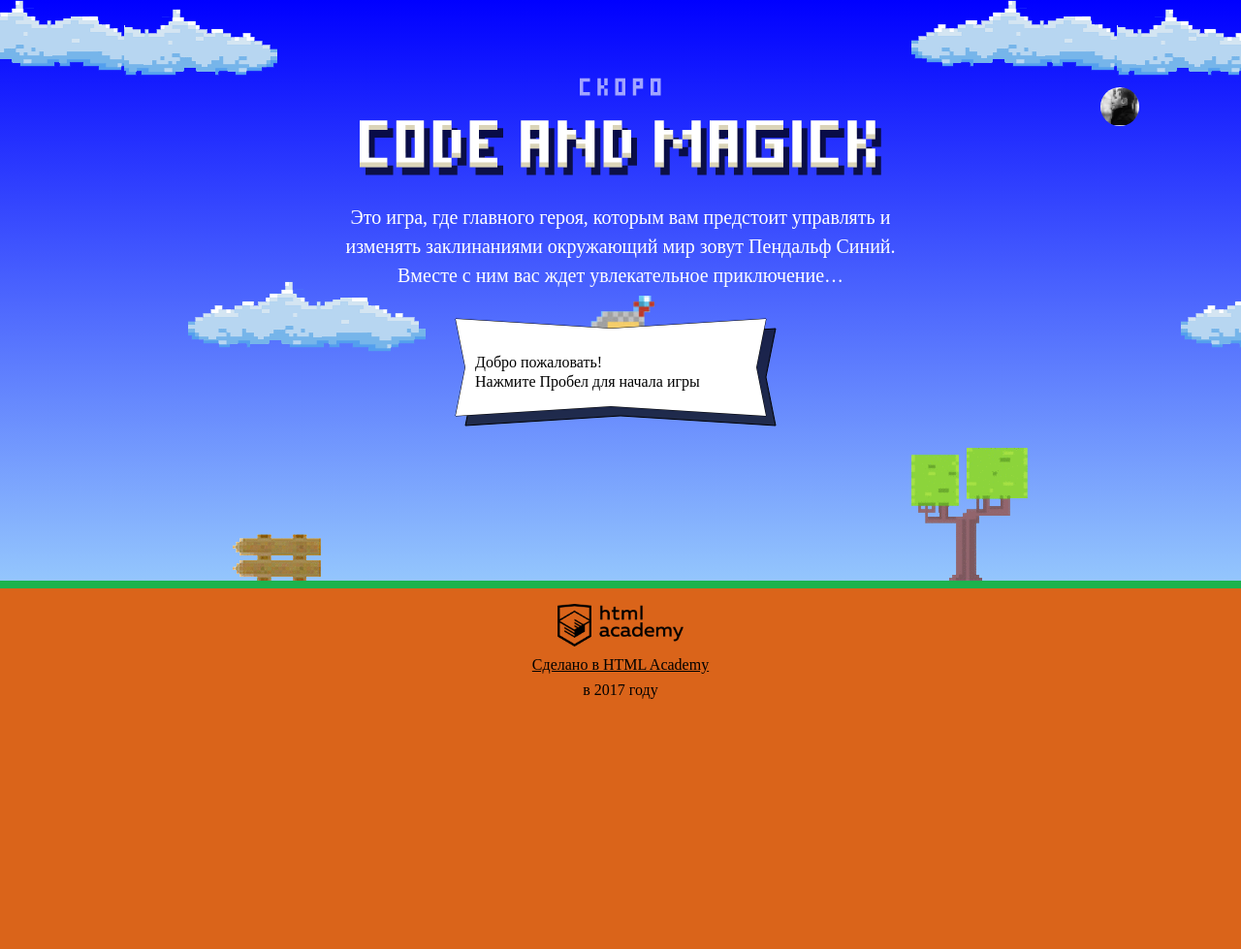
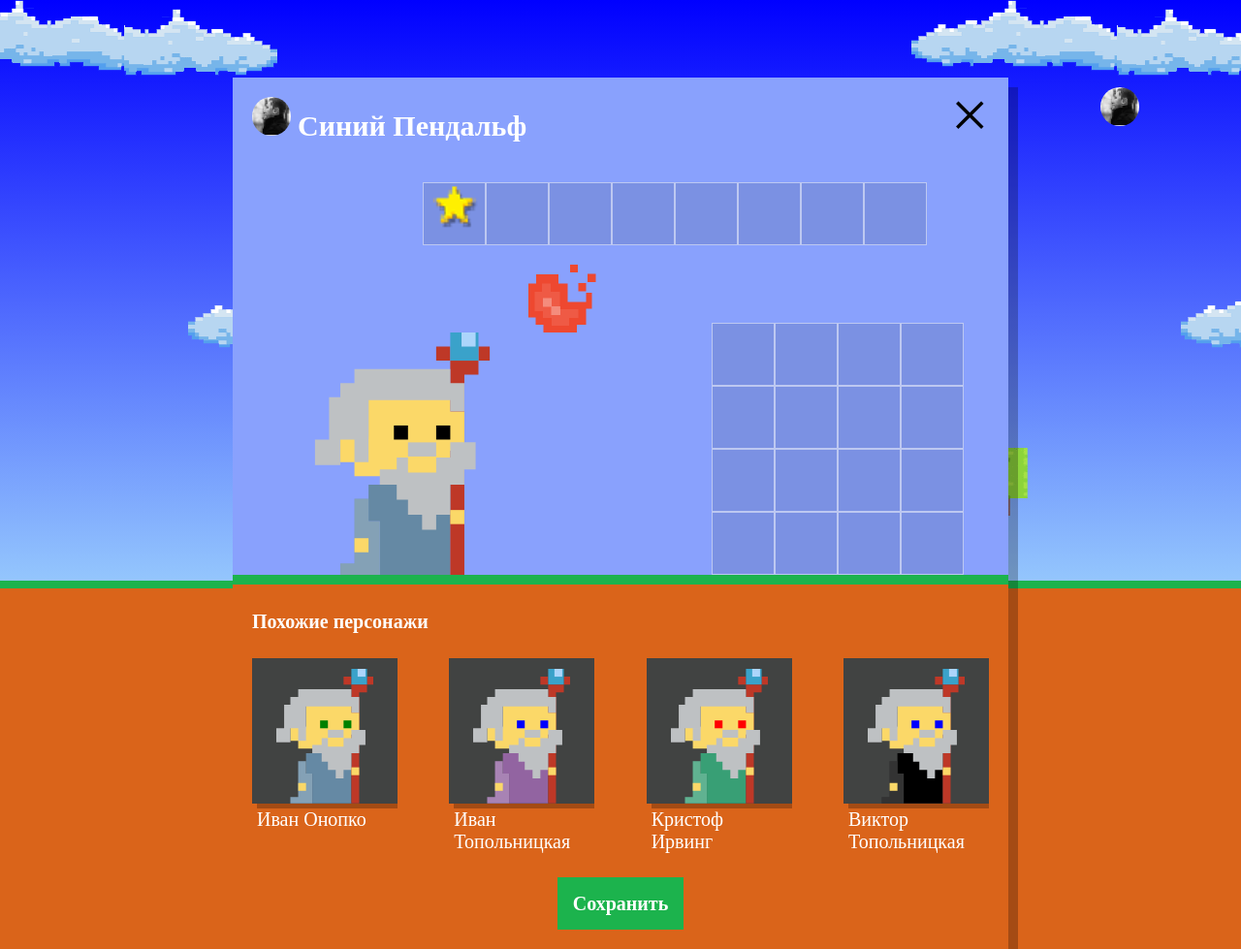
Before and after one commit to vsushko/465123-code-and-magick, a website: page index.html in a window 1280 px wide. Shown: the whole page at 97% size. Before the commit the page ends 800 px from the top, so only its background shows below. Drawn offline with Linux system fonts and the light colour scheme; a web font is replaced by a local one.

Commit message:
complete task1 module3

```diff
--- a/index.html
+++ b/index.html
@@ -181,30 +181,9 @@
   </div>
 </template>
 
-<script>
-  var fireballSize = 22;
-
-  var getFireballSpeed = function(left) {
-    return left ? 2 : 5;
-  }
-
-  var wizardSpeed = 3;
-  var wizardWidth = 70;
-
-  var getWizardHeight = function() {
-    return 1.337 * wizardWidth;
-  }
-
-  var getWizardX = function(width) {
-    return width / 2 - wizardWidth / 2;
-  }
-
-  var getWizardY = function(height) {
-    return height / 3 - getWizardHeight();
-  }
-
-</script>
+<script src="js/wizard.js"></script>
 <script src="js/stat.js"></script>
+<script src="js/setup.js"></script>
 <script src="js/game.js"></script>
 
 </body>
--- /dev/null
+++ b/js/setup.js
@@ -0,0 +1,63 @@
+'use strict';
+
+var AMOUNT_OF_WIZARDS = 4;
+
+var NAMES = ['Иван', 'Хуан Себастьян', 'Мария', 'Кристоф', 'Виктор', 'Юлия', 'Люпита', 'Вашингтон'];
+var LAST_NAMES = ['да Марья', 'Верон', 'Мирабелла', 'Вальц', 'Онопко', 'Топольницкая', 'Нионго', 'Ирвинг'];
+var COAT_COLORS = ['rgb(101, 137, 164)', 'rgb(241, 43, 107)', 'rgb(146, 100, 161)', 'rgb(56, 159, 117)', 'rgb(215, 210, 55)', 'rgb(0, 0, 0)',];
+var EYES_COLORS = ['black', 'red', 'blue', 'yellow', 'green'];
+
+// покажем блок .setup
+document.querySelector('.setup').classList.remove('hidden');
+
+// покажем блок .setup-similar
+document.querySelector('.setup-similar').classList.remove('hidden');
+
+// шаблон
+var similarWizardTemplate = document.querySelector('#similar-wizard-template')
+  .content.querySelector('.setup-similar-item');
+
+/**
+ * Генерирует волшебников в указанном кол-ве
+ * @param {Array} amountOfWizards колличество волшебников
+ * @returns {Array} массив с волшебниками
+ */
+var generateWizards = function (amountOfWizards) {
+  var generatedWizards = [];
+
+  for (var i = 0; i < amountOfWizards; i++) {
+    generatedWizards.push({
+      name: NAMES[getRandomIntInclusive(0, NAMES.length - 1)]
+        + ' ' + LAST_NAMES[getRandomIntInclusive(0, LAST_NAMES.length - 1)],
+      coatColor: COAT_COLORS[getRandomIntInclusive(0, COAT_COLORS.length - 1)],
+      eyesColor: EYES_COLORS[getRandomIntInclusive(0, EYES_COLORS.length - 1)]
+    })
+  }
+
+  return generatedWizards;
+}
+
+var wizards = generateWizards(AMOUNT_OF_WIZARDS);
+
+/**
+ * Возвращает склонированную ноду волшебника
+ * @param {Object} wizard
+ * @returns {Object} склонированная нода
+ */
+var renderWizard = function (wizard) {
+  var wizardElement = similarWizardTemplate.cloneNode(true);
+
+  wizardElement.querySelector('.setup-similar-label').textContent = wizard.name;
+  wizardElement.querySelector('.wizard-coat').style.fill = wizard.coatColor;
+  wizardElement.querySelector('.wizard-eyes').style.fill = wizard.eyesColor;
+
+  return wizardElement;
+}
+
+var fragment = document.createDocumentFragment();
+for (var i = 0; i < wizards.length; i++) {
+  fragment.appendChild(renderWizard(wizards[i]));
+}
+
+// вставим сгенерированных вошлебников
+var similarListElement = document.querySelector('.setup-similar-list').appendChild(fragment);
--- /dev/null
+++ b/js/wizard.js
@@ -0,0 +1,20 @@
+var fireballSize = 22;
+
+  var getFireballSpeed = function(left) {
+    return left ? 2 : 5;
+  }
+
+  var wizardSpeed = 3;
+  var wizardWidth = 70;
+
+  var getWizardHeight = function() {
+    return 1.337 * wizardWidth;
+  }
+
+  var getWizardX = function(width) {
+    return width / 2 - wizardWidth / 2;
+  }
+
+  var getWizardY = function(height) {
+    return height / 3 - getWizardHeight();
+  }
```
